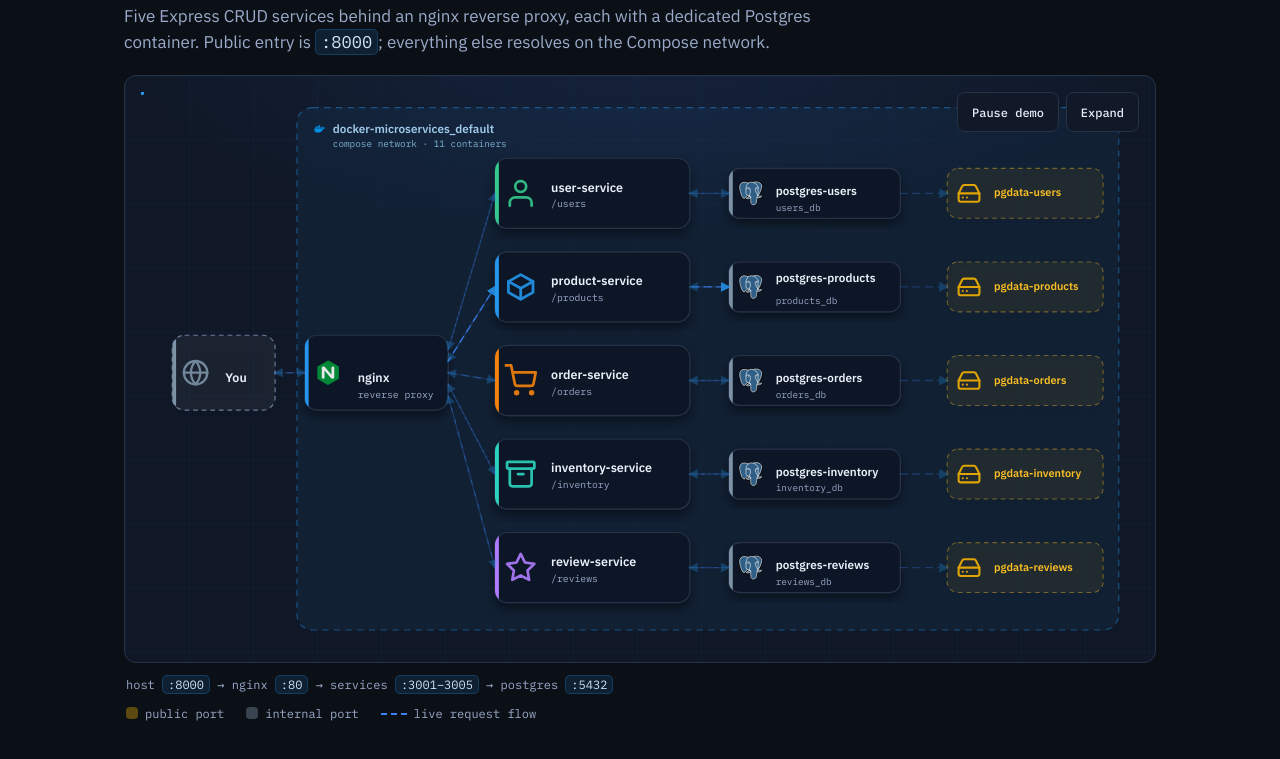
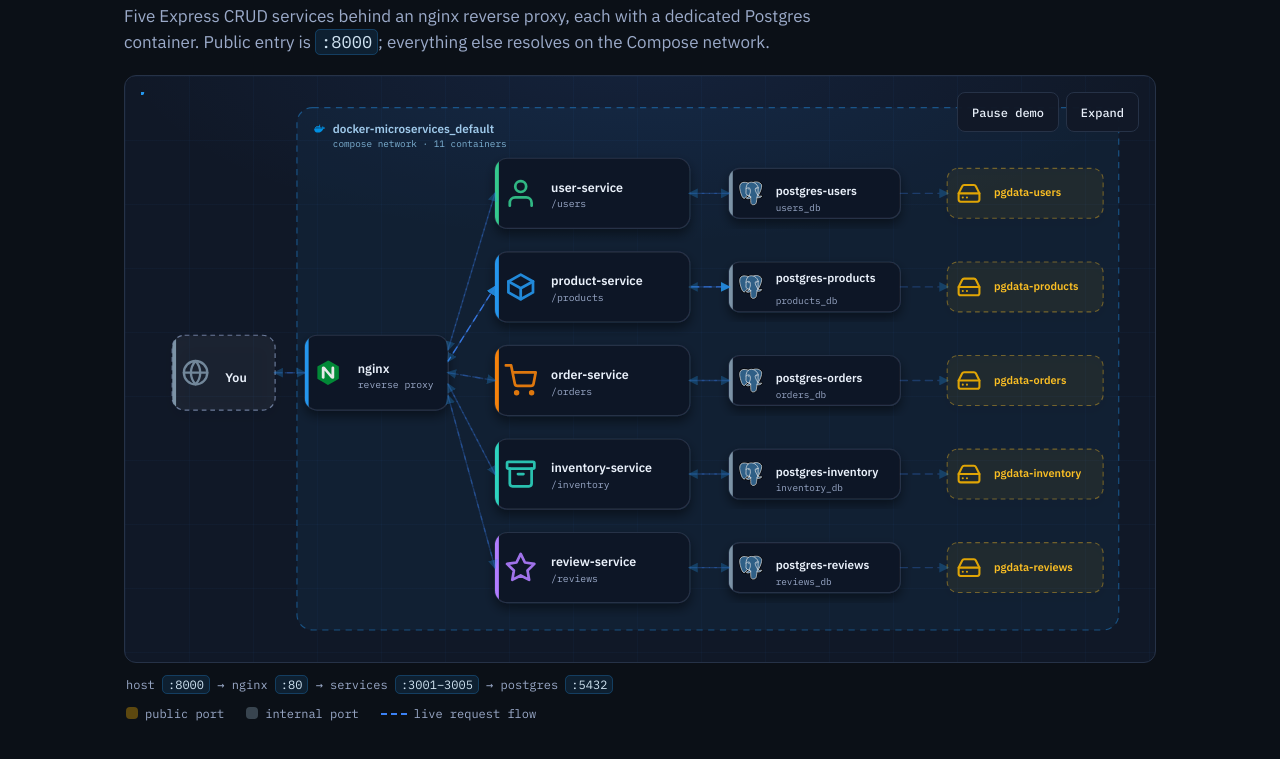
Before and after one commit to awenmirasol234/docker-microservices, a plain HTML site: page architecture.html in a window 1280 px wide. Shown: the part 75-834 px from the top of the page. Drawn offline with Linux system fonts and the light colour scheme.

Commit message:
fix: center nginx labels with gateway icon

```diff
--- a/architecture.html
+++ b/architecture.html
@@ -185,8 +185,8 @@
       <rect class="node" filter="url(#depth)" x="210" y="312" width="184" height="96" rx="16"><title>nginx — reverse proxy · public :8000 → internal :80</title></rect>
       <rect x="210" y="312" width="5" height="96" fill="#2496ED" clip-path="url(#c-nginx)"/>
       <use href="#t-nginx" x="222" y="342" width="36" height="36" opacity=".9" aria-hidden="true"/>
-      <text class="t-title" x="278" y="372">nginx</text>
-      <text class="t-mono" x="278" y="392">reverse proxy</text>
+      <text class="t-title" x="278" y="360">nginx</text>
+      <text class="t-mono" x="278" y="380">reverse proxy</text>
 
 
 
```
